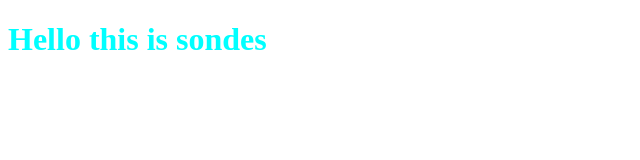
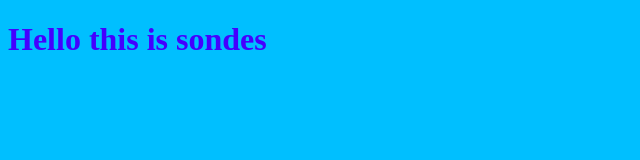
Before and after one commit to Frad56/LearnGit, a plain HTML site: page index.html in a window 1280 px wide. Shown: the whole page, without its empty margins (0-640 px from the left). Drawn offline with Linux system fonts and the light colour scheme.

Commit message:
Changing background color in css file

```diff
--- a/style.css
+++ b/style.css
@@ -1,3 +1,6 @@
 h1{
-    color: aqua;
+    color: rgb(68, 0, 255);
 }
+body{
+    background-color: rgb(0, 191, 255);
+}
```
